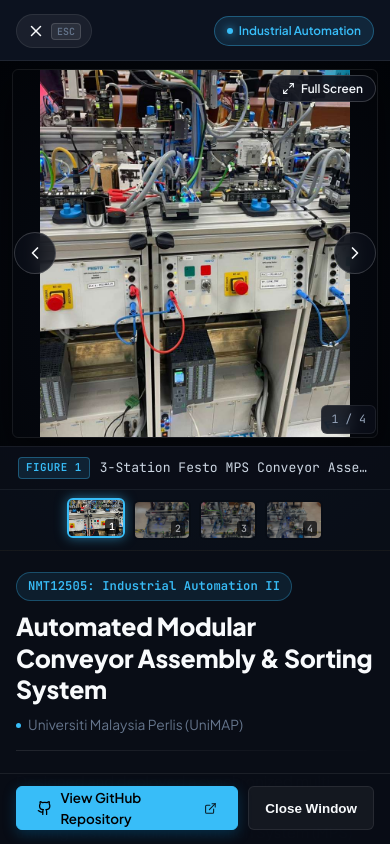
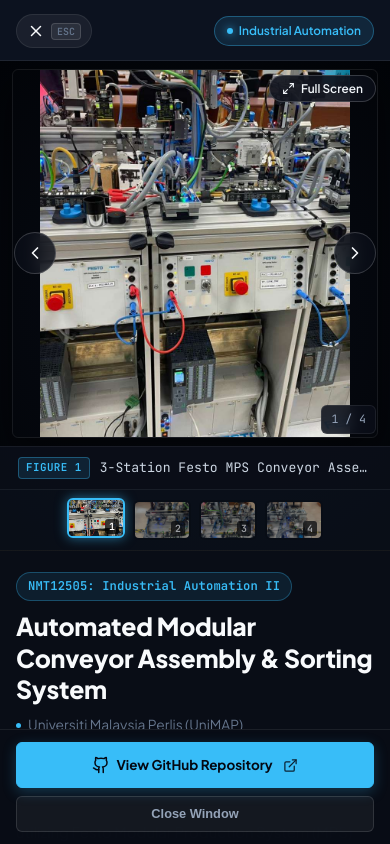
Before and after one commit to aziziyahya/aziziyahya.github.io, a React (Vite) app: page / in a window 390 px wide. Both pictures are taken after a click on the button "Automated Modular Conveyor Assembly & Sorting System". Shown: the part 2164-3008 px from the top of the page. Built offline with nearby package versions, Linux system fonts and the light colour scheme.

Commit message:
style(modal): optimize View GitHub Repository button for mobile view

```diff
--- a/src/index.css
+++ b/src/index.css
@@ -1533,6 +1533,11 @@ p {
   text-decoration: none;
   transition: all 0.2s ease;
   font-size: 0.88rem;
+  white-space: nowrap;
+}
+
+.modal-btn svg {
+  flex-shrink: 0;
 }
 
 .modal-btn-github {
@@ -2248,7 +2253,7 @@ p {
 
   .modal-body-scroll {
     overflow: visible;
-    padding: 20px 16px 16px;
+    padding: 20px 16px calc(125px + var(--safe-bottom));
   }
 
   .modal-metrics-grid {
@@ -2260,31 +2265,41 @@ p {
     bottom: 0;
     margin-top: auto;
     display: flex;
-    flex-direction: row;
-    gap: 10px;
-    padding: 12px 16px max(14px, var(--safe-bottom));
+    flex-direction: column;
+    gap: 8px;
+    padding: 12px 16px max(12px, var(--safe-bottom));
     background: rgba(9, 13, 22, 0.98);
-    backdrop-filter: blur(12px);
-    -webkit-backdrop-filter: blur(12px);
+    backdrop-filter: blur(14px);
+    -webkit-backdrop-filter: blur(14px);
     border-top: 1px solid var(--border-color);
     z-index: 25;
   }
 
   .modal-btn {
-    height: 44px;
-    min-height: 44px;
+    width: 100%;
+    height: 46px;
+    min-height: 46px;
+    font-size: 0.9rem;
+    white-space: nowrap;
+    border-radius: var(--radius-sm);
+  }
+
+  .modal-btn-github {
+    width: 100%;
+    background: var(--accent-cyan);
+    color: #040812;
+    font-weight: 700;
+    box-shadow: 0 4px 14px rgba(56, 189, 248, 0.25);
+  }
+
+  .modal-btn-close {
+    width: 100%;
+    height: 38px;
+    min-height: 38px;
     font-size: 0.84rem;
-  }
-
-  .modal-btn-github {
-    flex: 1;
-    min-width: 0;
-  }
-
-  .modal-btn-close {
-    flex: 0 0 auto;
-    padding: 0 16px;
-    white-space: nowrap;
+    background: rgba(255, 255, 255, 0.05);
+    border: 1px solid rgba(255, 255, 255, 0.12);
+    color: var(--text-muted);
   }
 
   /* Footer */
@@ -2334,4 +2349,17 @@ p {
   .modal-metrics-grid {
     grid-template-columns: 1fr;
   }
-}
+
+  .modal-btn {
+    height: 44px;
+    min-height: 44px;
+    font-size: 0.84rem;
+    gap: 6px;
+  }
+
+  .modal-btn-close {
+    height: 36px;
+    min-height: 36px;
+    font-size: 0.8rem;
+  }
+}
```
